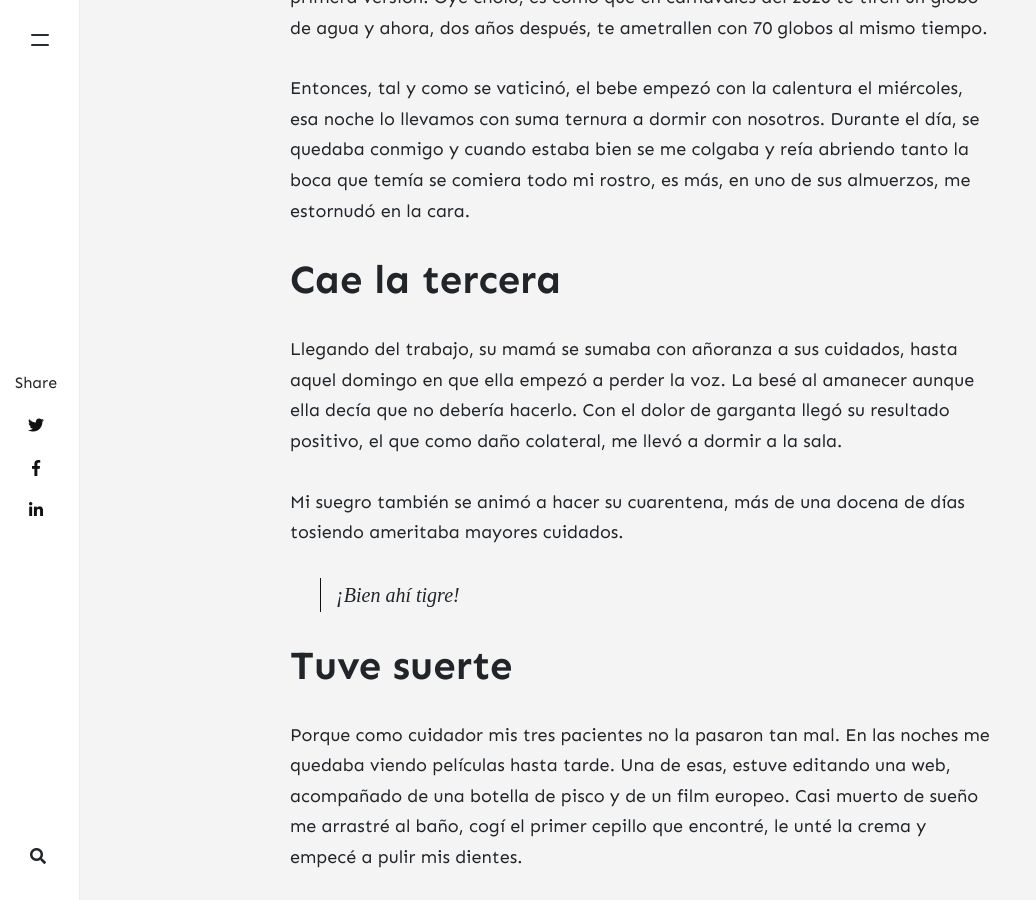
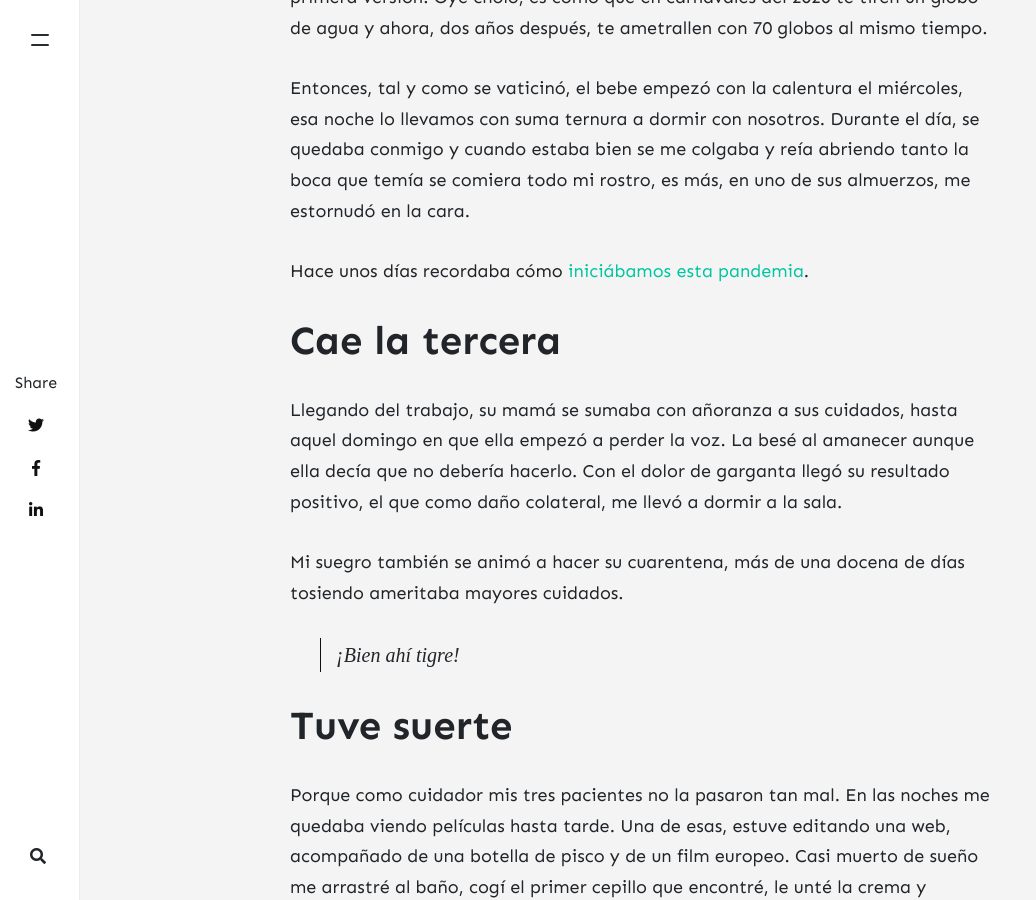
Before and after one commit to kanancho/unpardelineas, a Jekyll site: the page built from _posts/2022-02-3-profecia-covid19.md, in a window 1280 px wide and 900 px high, scrolled down 1322 px. Shown: the whole window, without its empty margins (0-1036 px from the left). Built offline with Jekyll 4.4.1, drawn with Linux system fonts in a browser that asks for light colours; nearby versions of some CDN libraries; comment, search, counter and statistics services are not loaded.

Commit message:
Update 2022-02-3-profecia-covid19.md

```diff
--- a/_posts/2022-02-3-profecia-covid19.md
+++ b/_posts/2022-02-3-profecia-covid19.md
@@ -13,6 +13,7 @@ No hubo levitación, ni giros de 360 grados de mi cabeza, ni hojas de coca, era
 
 Entonces, tal y como se vaticinó, el bebe empezó con la calentura el miércoles, esa noche lo llevamos con suma ternura a dormir con nosotros. Durante el día, se quedaba conmigo y cuando estaba bien se me colgaba y reía abriendo tanto la boca que temía se comiera todo mi rostro, es más, en uno de sus almuerzos, me estornudó en la cara.
 
+Hace unos días recordaba cómo [iniciábamos esta pandemia](https://unpardelineas.com/la-toxica-nos-acosa/).
 # Cae la tercera
 Llegando del trabajo, su mamá se sumaba con añoranza a sus cuidados, hasta aquel domingo en que ella empezó a perder la voz. La besé al amanecer aunque ella decía que no debería hacerlo. Con el dolor de garganta llegó su resultado positivo, el que como daño colateral, me llevó a dormir a la sala.
 
```
